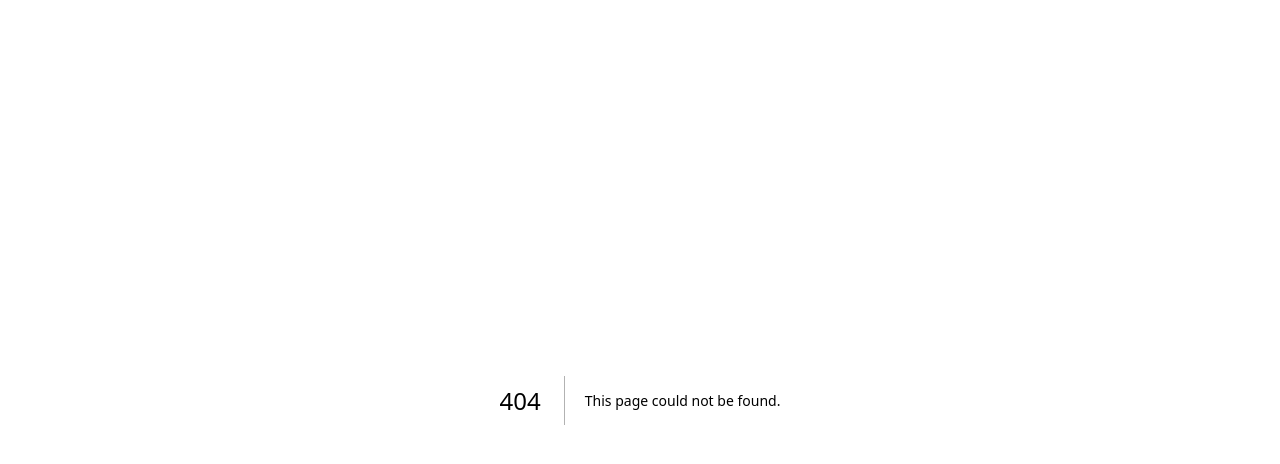
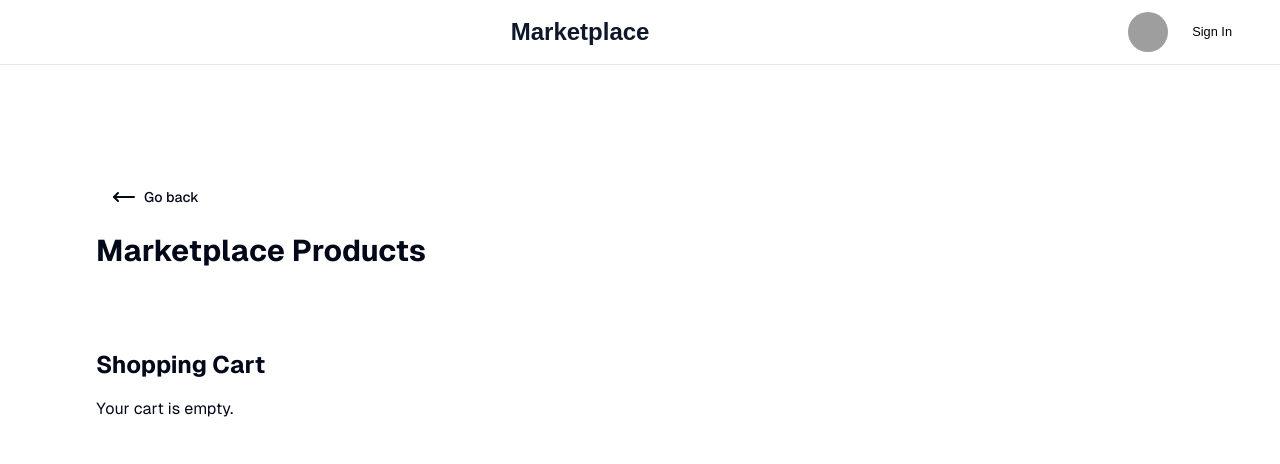
Before and after one commit to xStaked/magiclog-front, a Next.js app: page /cart in a window 1280 px wide. Before the commit this address had no page. Shown: the top 464 px of the page. Built offline with nearby package versions, Linux system fonts and the light colour scheme; grey boxes are pictures that could not be loaded.

Commit message:
feat(cart): add cart page

```diff
--- /dev/null
+++ b/app/cart/page.tsx
@@ -0,0 +1,43 @@
+"use client";
+
+import CartProductList from "@/components/cart/CartProductList";
+
+import Navbar from "@/components/layouts/Navbar";
+import { useRouter } from "next/navigation";
+import { Button } from "@/components/ui/button";
+import { MoveLeft } from "lucide-react";
+
+export default function Cart() {
+  const router = useRouter();
+
+  const handleGoBack = () => {
+    router.push("/");
+  };
+  return (
+    <>
+      <div>
+        <Navbar />
+        <section className="min-h-screen p-8 pb-20 sm:p-20 font-[family-name:var(--font-geist-sans)]">
+          <div className="container mx-auto">
+            <div className="container mx-auto px-4 py-8">
+              <Button
+                variant="ghost"
+                onClick={handleGoBack}
+                className="mb-4 flex items-center"
+              >
+                <MoveLeft className="mr-2" /> Go back
+              </Button>
+
+              <div className="flex justify-between">
+                <h1 className="text-3xl font-bold mb-8">
+                  Marketplace Products
+                </h1>
+              </div>
+            </div>
+            <CartProductList />
+          </div>
+        </section>
+      </div>
+    </>
+  );
+}
--- a/app/page.tsx
+++ b/app/page.tsx
@@ -8,6 +8,7 @@ import Navbar from "@/components/layouts/Navbar";
 import FilterSection from "@/components/home/data/FilterSection";
 import { TablePagination } from "@/components/common/TablePagination";
 import { useSearchParams, useRouter } from "next/navigation";
+import Link from "next/link";
 
 const ProductList = React.lazy(
   () => import("@/components/home/data/ProductList")
@@ -54,7 +55,12 @@ export default function Home() {
       <Navbar />
       <main className="flex flex-col gap-8 row-start-2 items-center sm:items-start w-full">
         <div className="container mx-auto px-4 py-8">
-          <h1 className="text-3xl font-bold mb-8">Open Market Products</h1>
+          <div className="flex justify-between">
+            <h1 className="text-3xl font-bold mb-8"> Marketplace Products</h1>
+            <Link href="/cart">
+              <span className=" underline ">Go to cart</span>
+            </Link>
+          </div>
           <FilterSection />
           <Suspense>
             <ProductList products={products} isLoading={isLoading} />
--- /dev/null
+++ b/components/cart/CartProductList.tsx
@@ -0,0 +1,64 @@
+"use client";
+import React from "react";
+import { useDispatch, useSelector } from "react-redux";
+import { Button } from "@/components/ui/button";
+import {
+  selectCartItems,
+  removeFromCart,
+  clearCart,
+} from "@/store/slices/CartSlice";
+
+const CartProductList: React.FC = () => {
+  const dispatch = useDispatch();
+  const cartItems = useSelector(selectCartItems);
+
+  const handleRemoveFromCart = (id: number) => {
+    dispatch(removeFromCart(id));
+  };
+
+  const handleClearCart = () => {
+    dispatch(clearCart());
+  };
+
+  return (
+    <div className="container mx-auto p-4">
+      <h1 className="text-2xl font-bold mb-4">Shopping Cart</h1>
+      {cartItems.length === 0 ? (
+        <p>Your cart is empty.</p>
+      ) : (
+        <>
+          <ul className="space-y-4">
+            {cartItems.map((item) => (
+              <li
+                key={item.id}
+                className="flex justify-between items-center p-4 border-b"
+              >
+                <div>
+                  <h2 className="text-xl">{item.name}</h2>
+                  <p className="text-gray-600">SKU: {item.sku}</p>
+                  <p className="text-lg font-bold">${item.price.toFixed(2)}</p>
+                  <p className="text-sm">Quantity: {item.quantity}</p>
+                </div>
+                <div>
+                  <Button
+                    variant="destructive"
+                    onClick={() => handleRemoveFromCart(item.id)}
+                  >
+                    Remove
+                  </Button>
+                </div>
+              </li>
+            ))}
+          </ul>
+          <div className="mt-4">
+            <Button variant="destructive" onClick={handleClearCart}>
+              Clear Cart
+            </Button>
+          </div>
+        </>
+      )}
+    </div>
+  );
+};
+
+export default CartProductList;
--- a/store/slices/CartSlice.ts
+++ b/store/slices/CartSlice.ts
@@ -1,6 +1,6 @@
 import { Product } from "@/types/Product.interface";
 import { createSlice, PayloadAction } from "@reduxjs/toolkit";
-
+import toast from "react-hot-toast";
 
 interface CartState {
   items: Product[];
@@ -20,15 +20,18 @@ const cartSlice = createSlice({
       );
       if (existingProduct) {
         existingProduct.quantity += action.payload.quantity;
+        toast.success("Product added to your cart successfully!");
       } else {
         state.items.push(action.payload);
       }
     },
     removeFromCart: (state, action: PayloadAction<number>) => {
       state.items = state.items.filter((item) => item.id !== action.payload);
+      toast.error("Product removed from your cart.");
     },
     clearCart: (state) => {
       state.items = [];
+      toast.error("Products removed from your cart.");
     },
   },
 });
--- a/store/store.ts
+++ b/store/store.ts
@@ -8,9 +8,9 @@ import authReducer from "./slices/AuthSlice";
 import CartReducer from "./slices/CartSlice";
 
 const persistConfig = {
-  key: "auth",
+  key: "store",
   storage, // Usa localStorage para persistir
-  whitelist: ["auth"], // Solo persiste el slice de autenticación
+  whitelist: ["auth", "cart"], // Solo persiste el slice de autenticación
 };
 
 const rootReducer = combineReducers({
```
Also changed, not shown: components/layouts/Navbar.tsx (+3 -4 lines).
